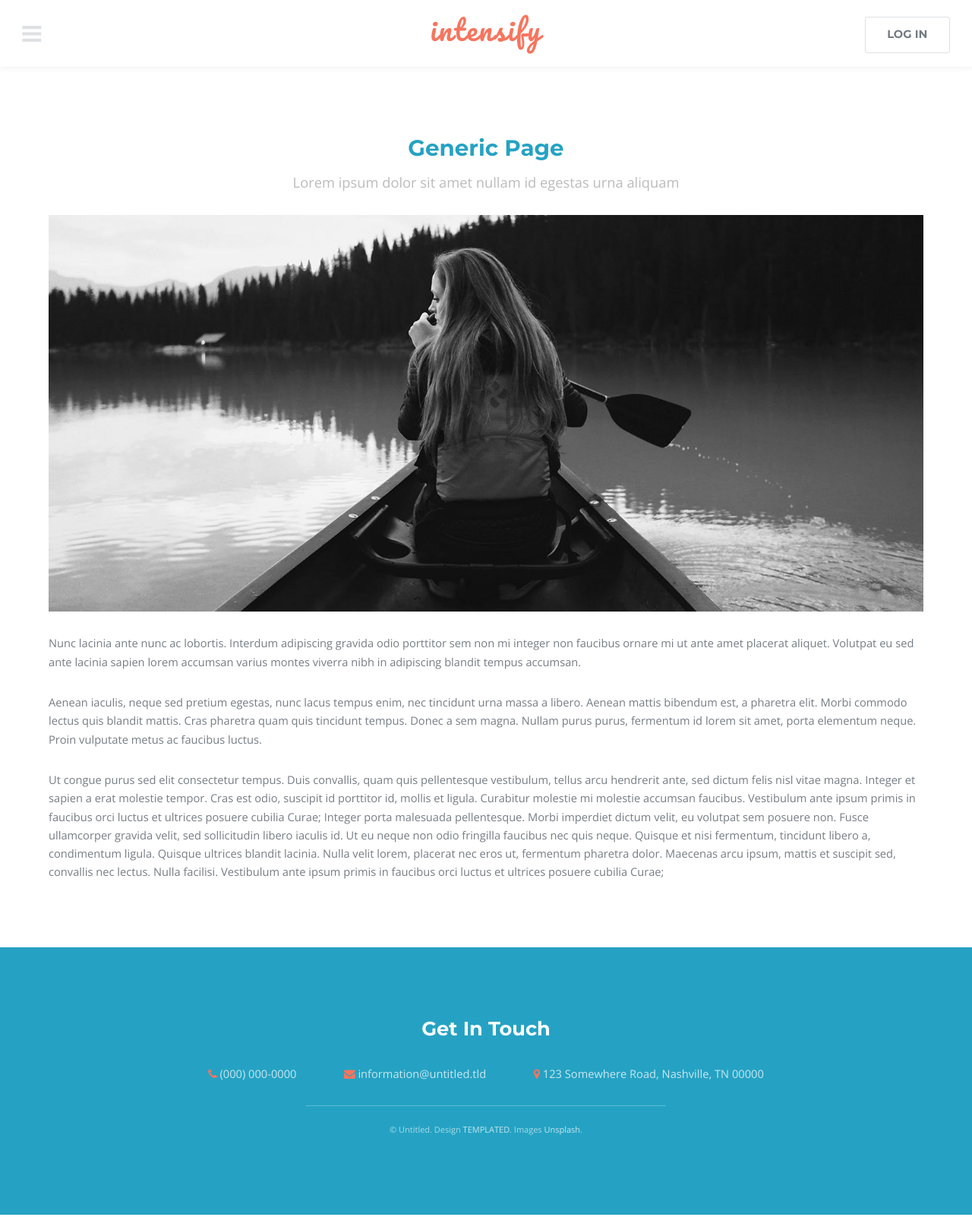
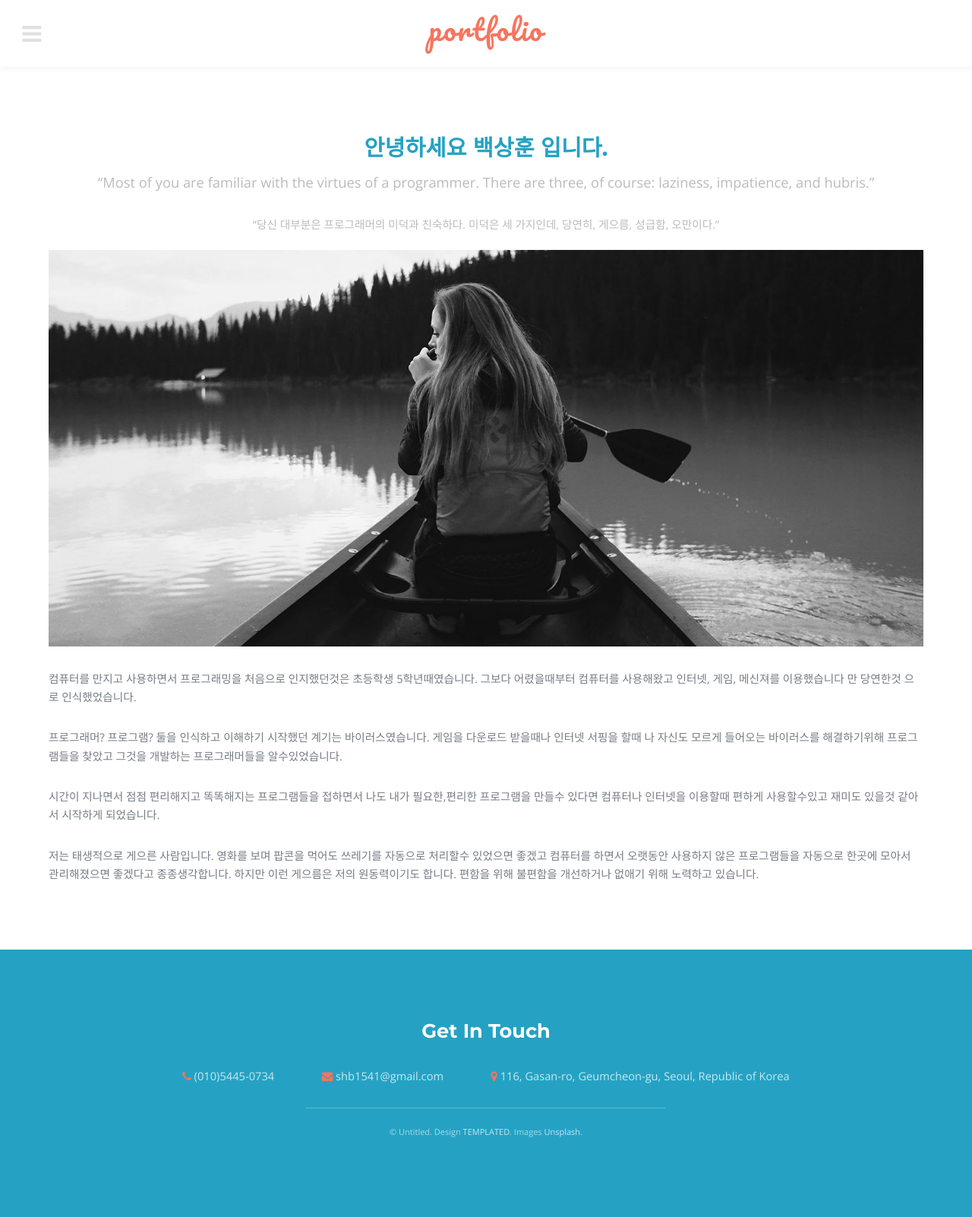
Before and after one commit to BaekSanghoon/BaekSanghoon.github.io, a plain HTML site: page generic.html in a window 1280 px wide. Shown: the whole page at 76% size. Drawn offline with nearby package versions, Linux system fonts and the light colour scheme.

Commit message:
포트폴리오 수정

```diff
--- a/generic.html
+++ b/generic.html
@@ -18,21 +18,16 @@
 				<nav class="left">
 					<a href="#menu"><span>Menu</span></a>
 				</nav>
-				<a href="index.html" class="logo">intensify</a>
-				<nav class="right">
-					<a href="#" class="button alt">Log in</a>
-				</nav>
+				<a href="index.html" class="logo">portfolio</a>
+
 			</header>
 
 		<!-- Menu -->
 			<nav id="menu">
 				<ul class="links">
 					<li><a href="index.html">Home</a></li>
-					<li><a href="generic.html">Generic</a></li>
-					<li><a href="elements.html">Elements</a></li>
-				</ul>
-				<ul class="actions vertical">
-					<li><a href="#" class="button fit">Login</a></li>
+					<li><a href="generic.html">self-introduction</a></li>
+					<li><a href="elements.html"></a></li>
 				</ul>
 			</nav>
 
@@ -40,15 +35,17 @@
 			<section id="main" class="wrapper">
 				<div class="inner">
 					<header class="align-center">
-						<h1>Generic Page</h1>
-						<p>Lorem ipsum dolor sit amet nullam id egestas urna aliquam</p>
+						<h1>안녕하세요 백상훈 입니다.</h1>
+						<p>“Most of you are familiar with the virtues of a programmer. There are three, of course: laziness, impatience, and hubris.”</p>
+						<p>“당신 대부분은 프로그래머의 미덕과 친숙하다. 미덕은 세 가지인데, 당연히, 게으름, 성급함, 오만이다.”</p>
 					</header>
 					<div class="image fit">
 						<img src="images/pic05.jpg" alt="" />
 					</div>
-					<p>Nunc lacinia ante nunc ac lobortis. Interdum adipiscing gravida odio porttitor sem non mi integer non faucibus ornare mi ut ante amet placerat aliquet. Volutpat eu sed ante lacinia sapien lorem accumsan varius montes viverra nibh in adipiscing blandit tempus accumsan.</p>
-					<p> Aenean iaculis, neque sed pretium egestas, nunc lacus tempus enim, nec tincidunt urna massa a libero. Aenean mattis bibendum est, a pharetra elit. Morbi commodo lectus quis blandit mattis. Cras pharetra quam quis tincidunt tempus. Donec a sem magna. Nullam purus purus, fermentum id lorem sit amet, porta elementum neque. Proin vulputate metus ac faucibus luctus.</p>
-					<p>Ut congue purus sed elit consectetur tempus. Duis convallis, quam quis pellentesque vestibulum, tellus arcu hendrerit ante, sed dictum felis nisl vitae magna. Integer et sapien a erat molestie tempor. Cras est odio, suscipit id porttitor id, mollis et ligula. Curabitur molestie mi molestie accumsan faucibus. Vestibulum ante ipsum primis in faucibus orci luctus et ultrices posuere cubilia Curae; Integer porta malesuada pellentesque. Morbi imperdiet dictum velit, eu volutpat sem posuere non. Fusce ullamcorper gravida velit, sed sollicitudin libero iaculis id. Ut eu neque non odio fringilla faucibus nec quis neque. Quisque et nisi fermentum, tincidunt libero a, condimentum ligula. Quisque ultrices blandit lacinia. Nulla velit lorem, placerat nec eros ut, fermentum pharetra dolor. Maecenas arcu ipsum, mattis et suscipit sed, convallis nec lectus. Nulla facilisi. Vestibulum ante ipsum primis in faucibus orci luctus et ultrices posuere cubilia Curae; </p>
+					<p>컴퓨터를 만지고 사용하면서 프로그래밍을 처음으로 인지했던것은 초등학생 5학년때였습니다. 그보다 어렸을때부터 컴퓨터를 사용해왔고 인터넷, 게임, 메신져를 이용했습니다 만 당연한것 으로 인식했었습니다.
+					<p>프로그래머? 프로그램? 둘을 인식하고 이해하기 시작했던 계기는 바이러스였습니다. 게임을 다운로드 받을때나 인터넷 서핑을 할때 나 자신도 모르게 들어오는 바이러스를 해결하기위해 프로그램들을 찾았고 그것을 개발하는 프로그래머들을 알수있었습니다.
+					<p>시간이 지나면서 점점 편리해지고 똑똑해지는 프로그램들을 접하면서 나도 내가 필요한,편리한 프로그램을  만들수 있다면  컴퓨터나 인터넷을 이용할때 편하게 사용할수있고 재미도 있을것 같아서 시작하게 되었습니다.
+					<p>저는 태생적으로 게으른 사람입니다. 영화를 보며 팝콘을 먹어도 쓰레기를 자동으로 처리할수 있었으면 좋겠고 컴퓨터를 하면서 오랫동안 사용하지 않은 프로그램들을 자동으로 한곳에 모아서 관리해졌으면 좋겠다고 종종생각합니다. 하지만 이런 게으름은 저의 원동력이기도 합니다. 편함을 위해 불편함을 개선하거나 없애기 위해 노력하고 있습니다.
 				</div>
 			</section>
 
@@ -57,9 +54,9 @@
 				<div class="inner">
 					<h2>Get In Touch</h2>
 					<ul class="actions">
-						<li><span class="icon fa-phone"></span> <a href="#">(000) 000-0000</a></li>
-						<li><span class="icon fa-envelope"></span> <a href="#">information@untitled.tld</a></li>
-						<li><span class="icon fa-map-marker"></span> 123 Somewhere Road, Nashville, TN 00000</li>
+						<li><span class="icon fa-phone"></span> (010)5445-0734</a></li>
+						<li><span class="icon fa-envelope"></span> <a href="#">shb1541@gmail.com</a></li>
+						<li><span class="icon fa-map-marker"></span> 116, Gasan-ro, Geumcheon-gu, Seoul, Republic of Korea</li>
 					</ul>
 				</div>
 				<div class="copyright">
```
Also changed, not shown: index.html (+10 -20 lines), images/cash.PNG (added), 3 other files.
